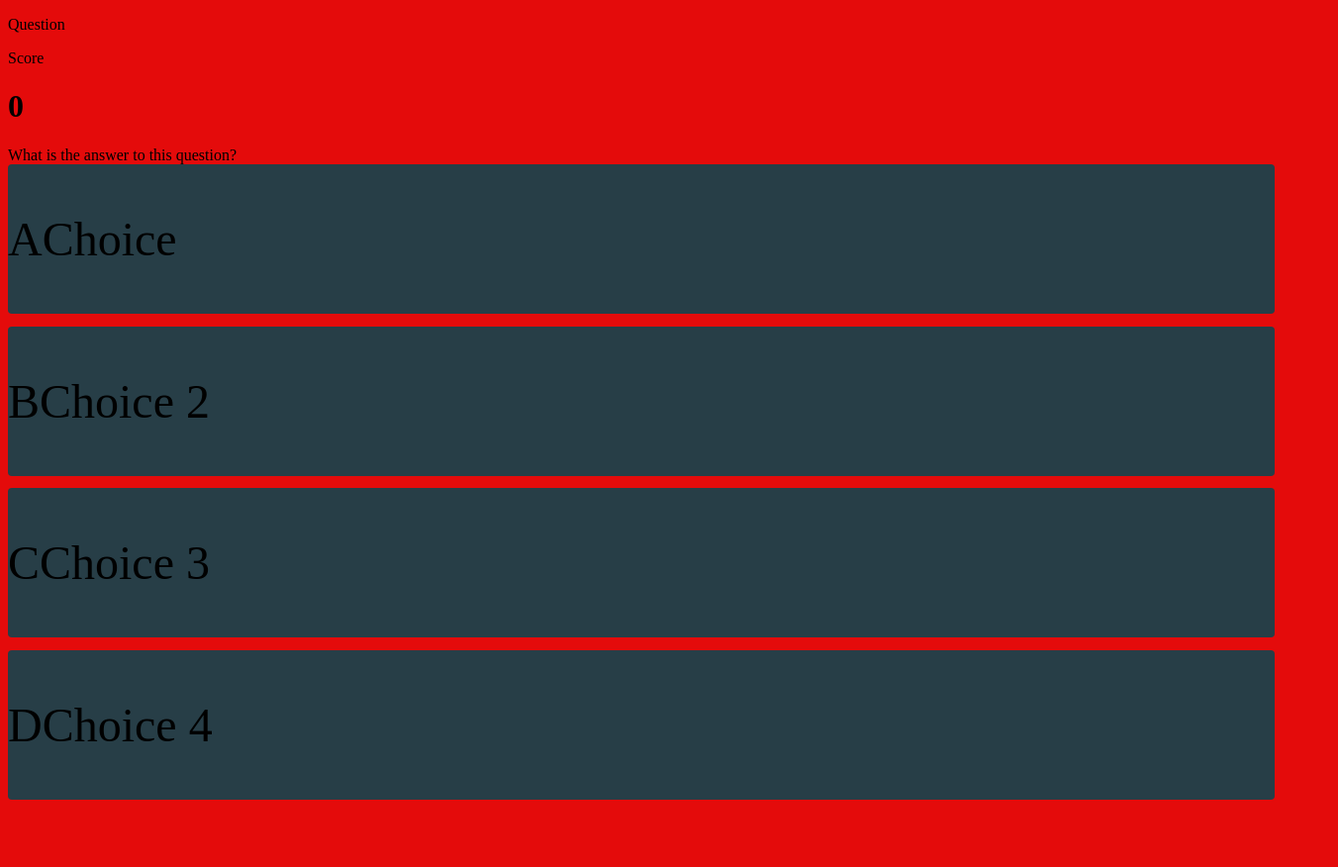
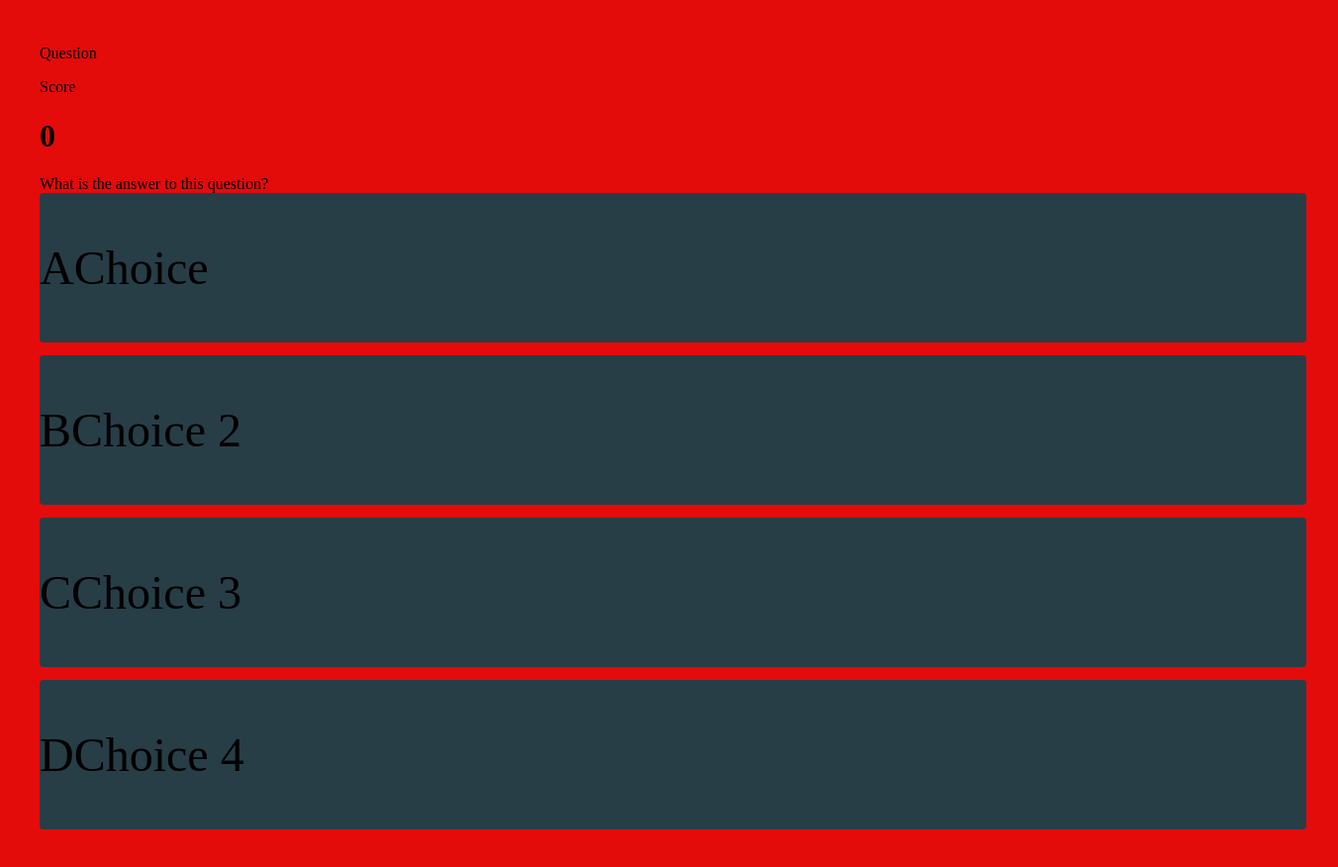
Before and after one commit to smithylee81/MARVELous-Quiz, a plain HTML site: page quiz.html in a window 1280 px wide. Shown: the whole page at 99% size, 1352 px wide, since content can reach past the window. Before the commit the page ends 821 px from the top, so only its background shows below. Drawn offline with Linux system fonts and the light colour scheme; files that its build step writes are made by us from their sources; files whose address does not match are found by name.

Commit message:
Add correct pathway to stylesheets

```diff
--- a/quiz.html
+++ b/quiz.html
@@ -5,8 +5,8 @@
     <meta http-equiv="X-UA-Compatible" content="IE=edge">
     <meta name="viewport" content="width=device-width, initial-scale=1.0">
 
-
-    <link rel="stylesheet" href="quiz.css">
+    <link rel="stylesheet" href="assets/css/style.css">
+    <link rel="stylesheet" href="assets/css/quiz.css">
 
     <title>Quiz Page</title>
 </head>
```
